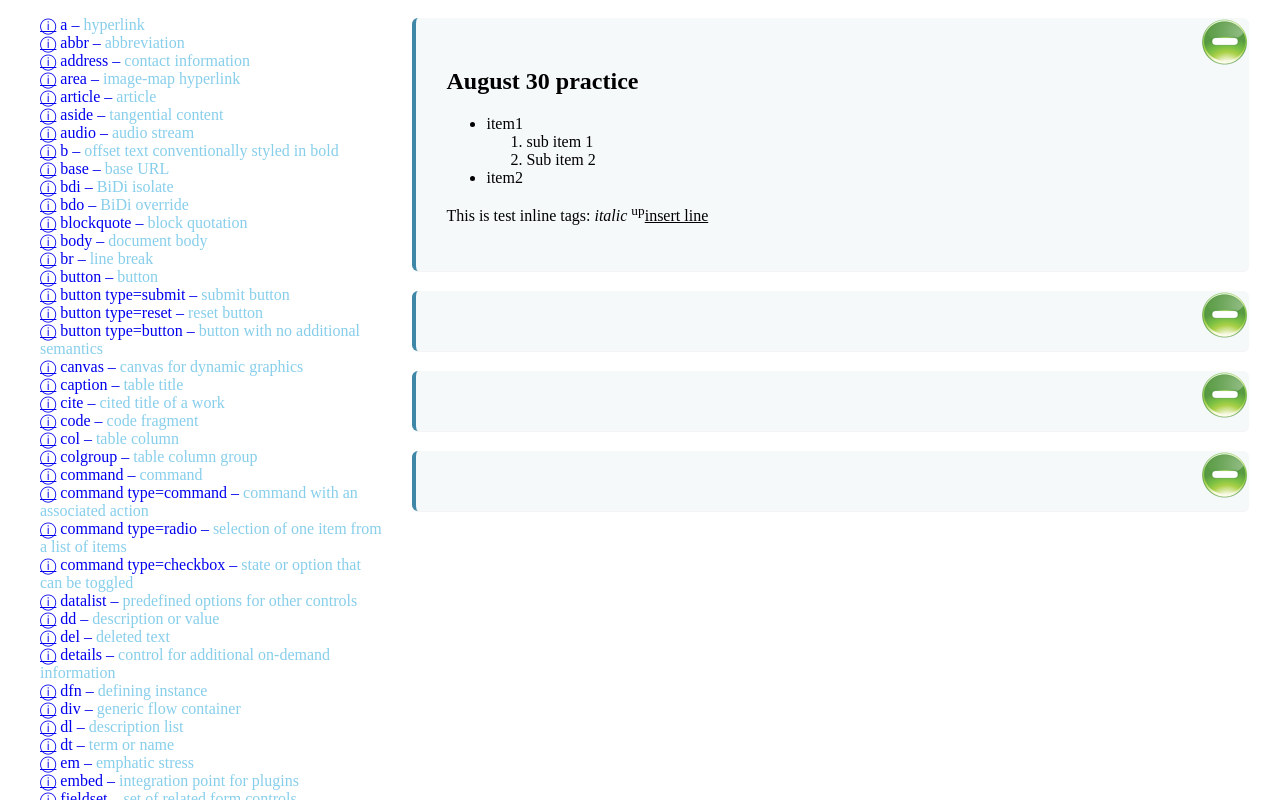
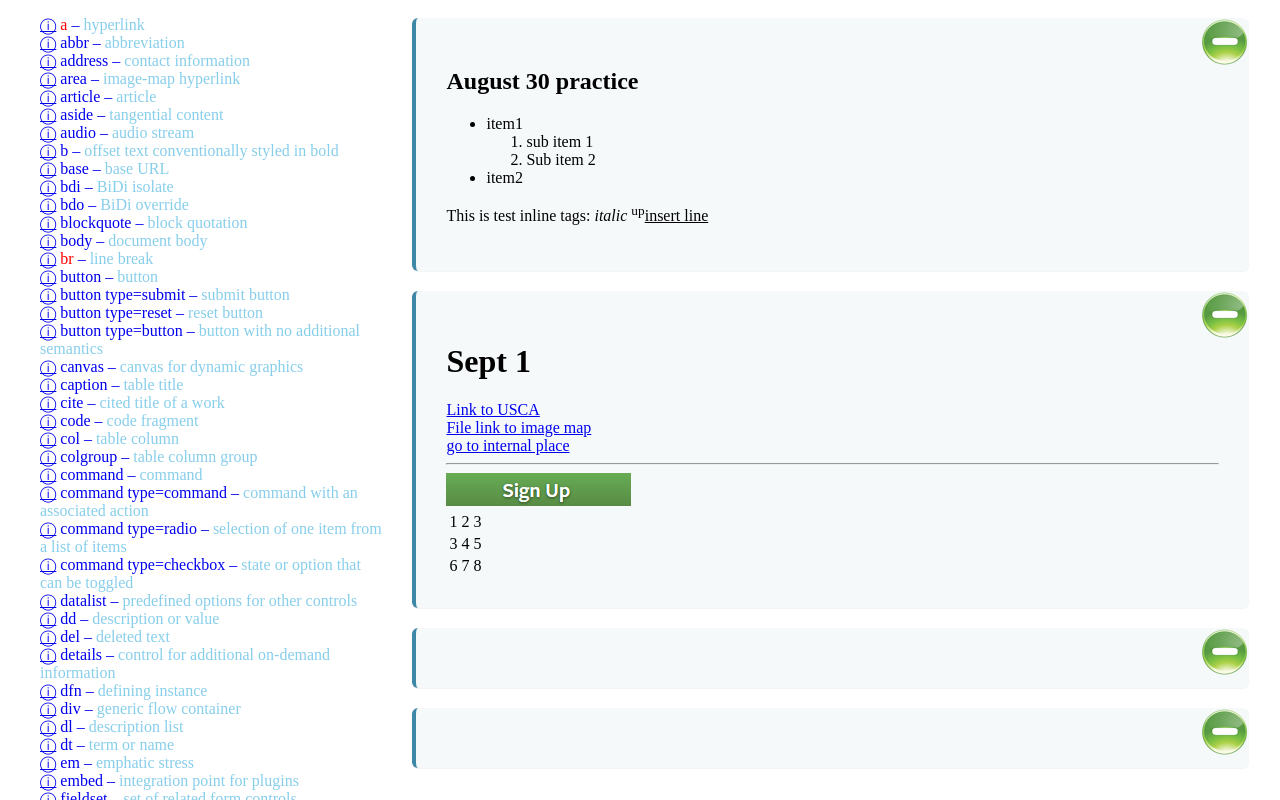
Before and after one commit to zt64/workspace-html-2024, a website: page index.html in a window 1280 px wide. Drawn offline with nearby package versions, Linux system fonts and the light colour scheme.

Commit message:
update 09012021

```diff
--- a/index.html
+++ b/index.html
@@ -31,12 +31,41 @@
 				</li>
 				<li>item2</li>
 			</ul>
-			<p>This is test inline tags: <i>italic</i> <sup>up</sup><ins>insert line</ins> </p>
+			<p id="mark">This is test inline tags: <i>italic</i> <sup>up</sup><ins>insert line</ins> </p>
 
 		</div>
 
 
 		<div class="practice">
+			<h1>Sept 1</h1>
+			<a href="https://www.usca.edu">Link to USCA</a>
+			<br>
+			<a href="doc/imageMap.html">File link to image map</a>
+			<br>
+			<a href="#mark">go to internal place</a>
+			<hr>
+<a href="https://www.facebook.com/">
+		<img src="img/facebook.png" alt="face book icon">
+	 </a>
+	 		<table>
+				<tr>
+					<td>1</td><td>2</td><td>3</td>
+				</tr>
+				<tr>
+					<td>3</td><td>4</td><td>5</td>
+				</tr>
+				<tr>
+					<td>6</td><td>7</td><td>8</td>
+				</tr>
+
+
+
+
+			 </table>
+
+
+
+
 
 		</div>
 
```
